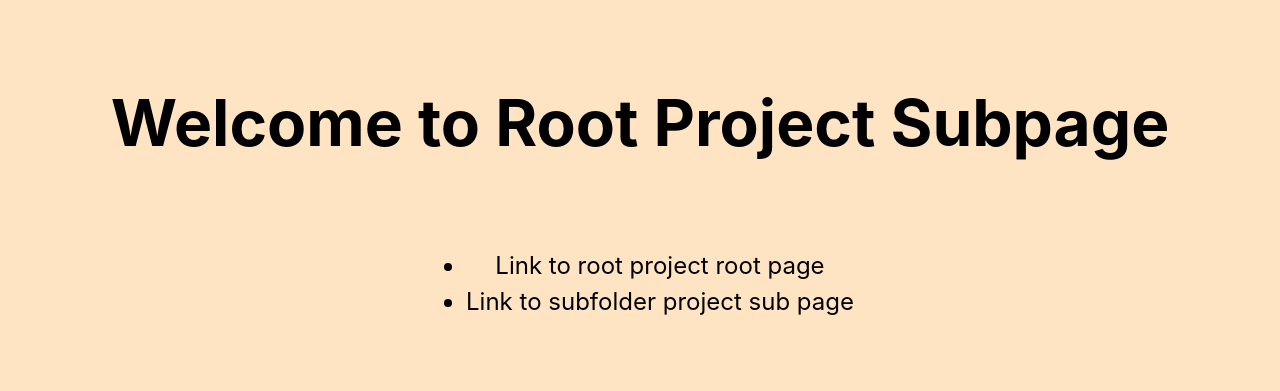
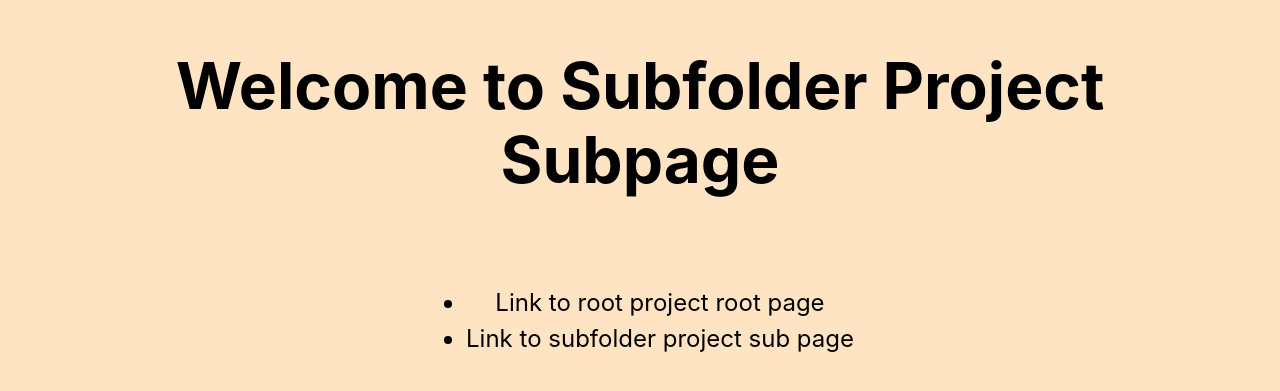
Before and after one commit to pego/nextjs-subfolder, a Next.js app: page /subpage in a window 1280 px wide. Shown: the part 153-544 px from the top of the page. Built offline with nearby package versions, Linux system fonts and the light colour scheme.

Commit message:
update text

```diff
--- a/pages/index.js
+++ b/pages/index.js
@@ -14,7 +14,7 @@ export default function Home() {
 
       <main className={styles.main}>
         <h1 className={styles.title}>
-          Welcome to Root Project
+          Welcome to Subfolder Project
         </h1>
 
         <div className={styles.description}>
--- a/pages/subpage.js
+++ b/pages/subpage.js
@@ -14,7 +14,7 @@ export default function Home() {
 
       <main className={styles.main}>
         <h1 className={styles.title}>
-          Welcome to Root Project Subpage
+          Welcome to Subfolder Project Subpage
         </h1>
 
         <div className={styles.description}>
```
